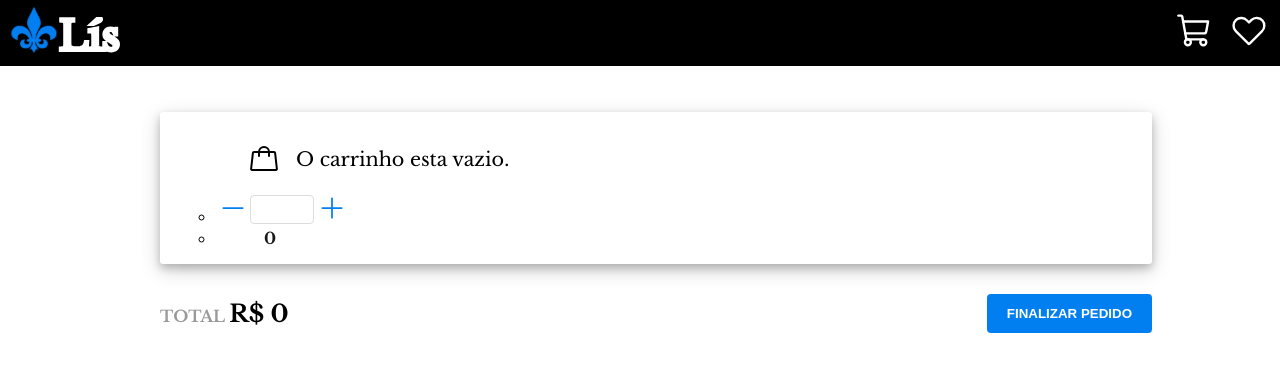
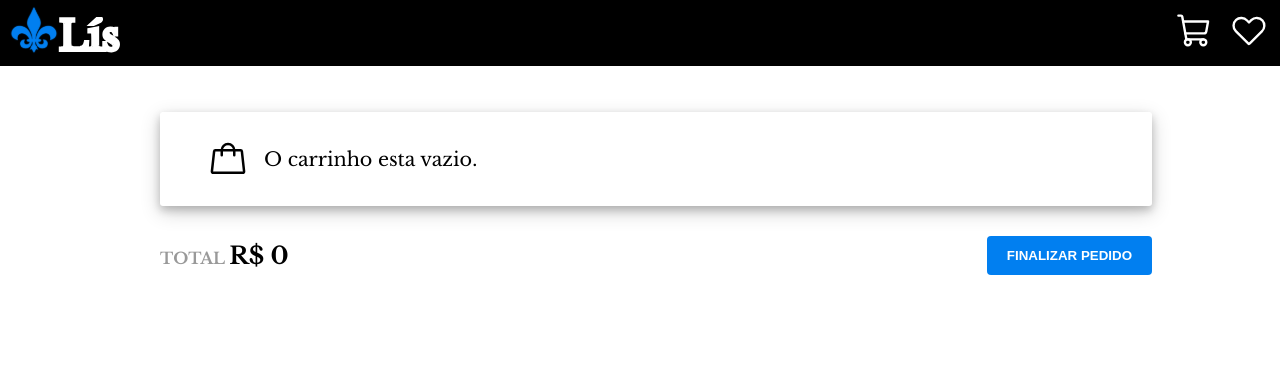
Before and after one commit to BRxBS/Ecommerce, a React (Vite) app in the folder app/: page /cart in a window 1280 px wide. Shown: the top 372 px of the page. Built offline with nearby package versions, Linux system fonts and the light colour scheme.

Commit message:
no product

```diff
--- a/app/src/screens/Cart/index.jsx
+++ b/app/src/screens/Cart/index.jsx
@@ -50,40 +50,14 @@ export function Cart() {
         <ul className="product_ul">
             { total === "R$ 0,000"
               ?
-                <ul className="no_product">
-                  <li className="li_1">
-                  <Handbag size={32} />
+                <div className="no_product">
+                  <div className="li_1">
+                  <Handbag size={40} />
                     <p>
-
                      O carrinho esta vazio.
                     </p>
-                  </li>
-
-                  <li>
-                    <div>
-                      <button
-                      type="button"
-                      className="icon_button">
-                      <Minus size={28} />
-                      </button>
-
-                      <input
-                      type="text"
-                      readOnly
-                      />
-
-                      <button
-                      type="button"
-                      className="icon_button">
-                      <Plus size={28} />
-                      </button>
-                    </div>
-                  </li>
-
-                  <li>
-                    <strong>0</strong>
-                  </li>
-                </ul>
+                  </div>
+                </div>
               :
             cartFormatted.map((product) => {
 
@@ -107,6 +81,8 @@ export function Cart() {
                    </p>
                   </Link>
                   </li>
+              <div className="quantity_subtotal_wrapper">
+
 
               <li className="li_quantity">
               <h4 className="quantity_h4">QUANTIDADE</h4>
@@ -133,12 +109,13 @@ export function Cart() {
                   <Plus size={28} />
                   </button>
 
-                </div>
+              </div>
                 </li>
                 <li className="li_subTotal">
                       <h4 className="sub_total_h4">SUBTOTAL</h4>
                       <strong className="sub_total">{product.subTotal}</strong>
                 </li>
+                </div>
 
                 <li className="li_remove">
                   <button
```
